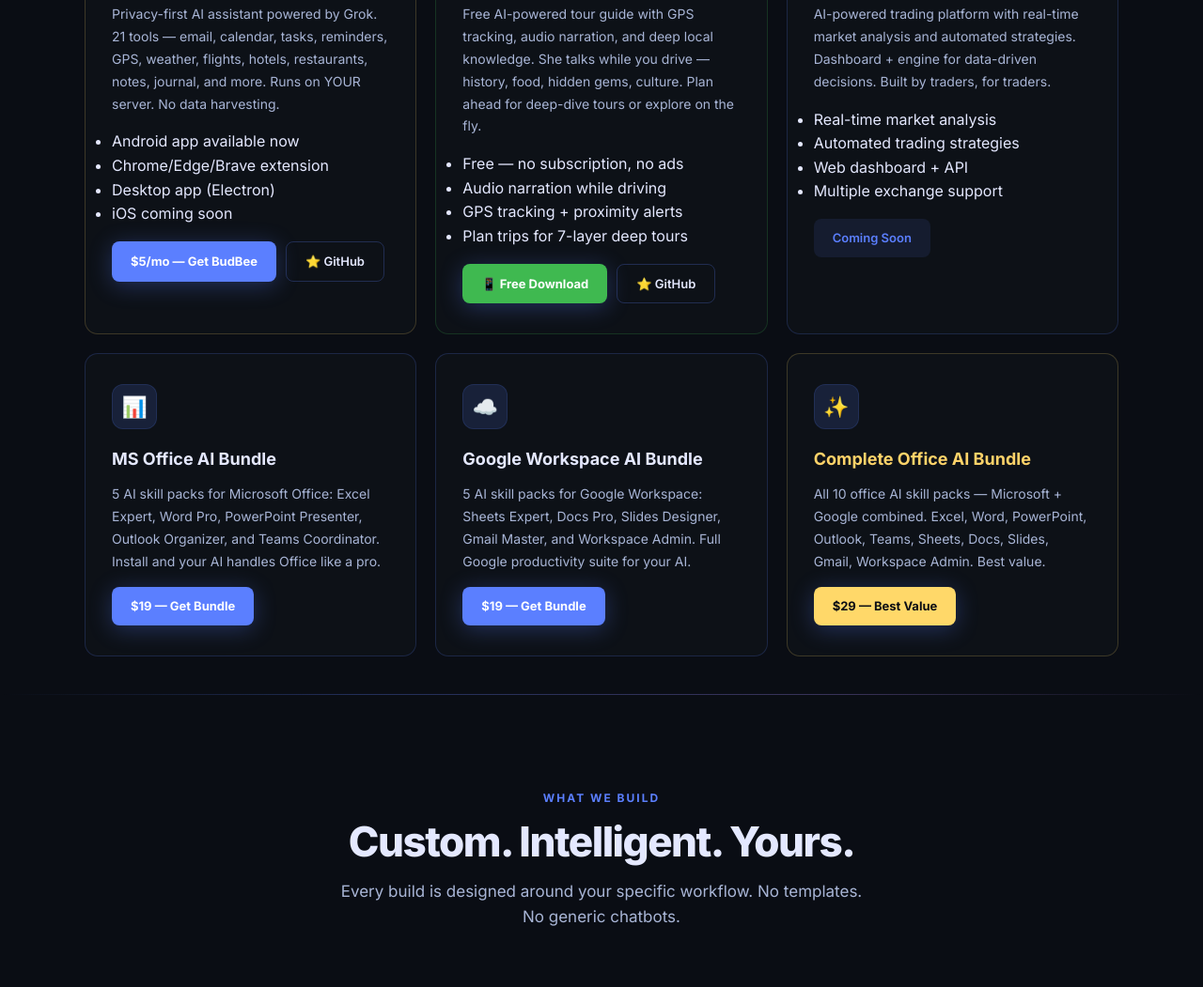
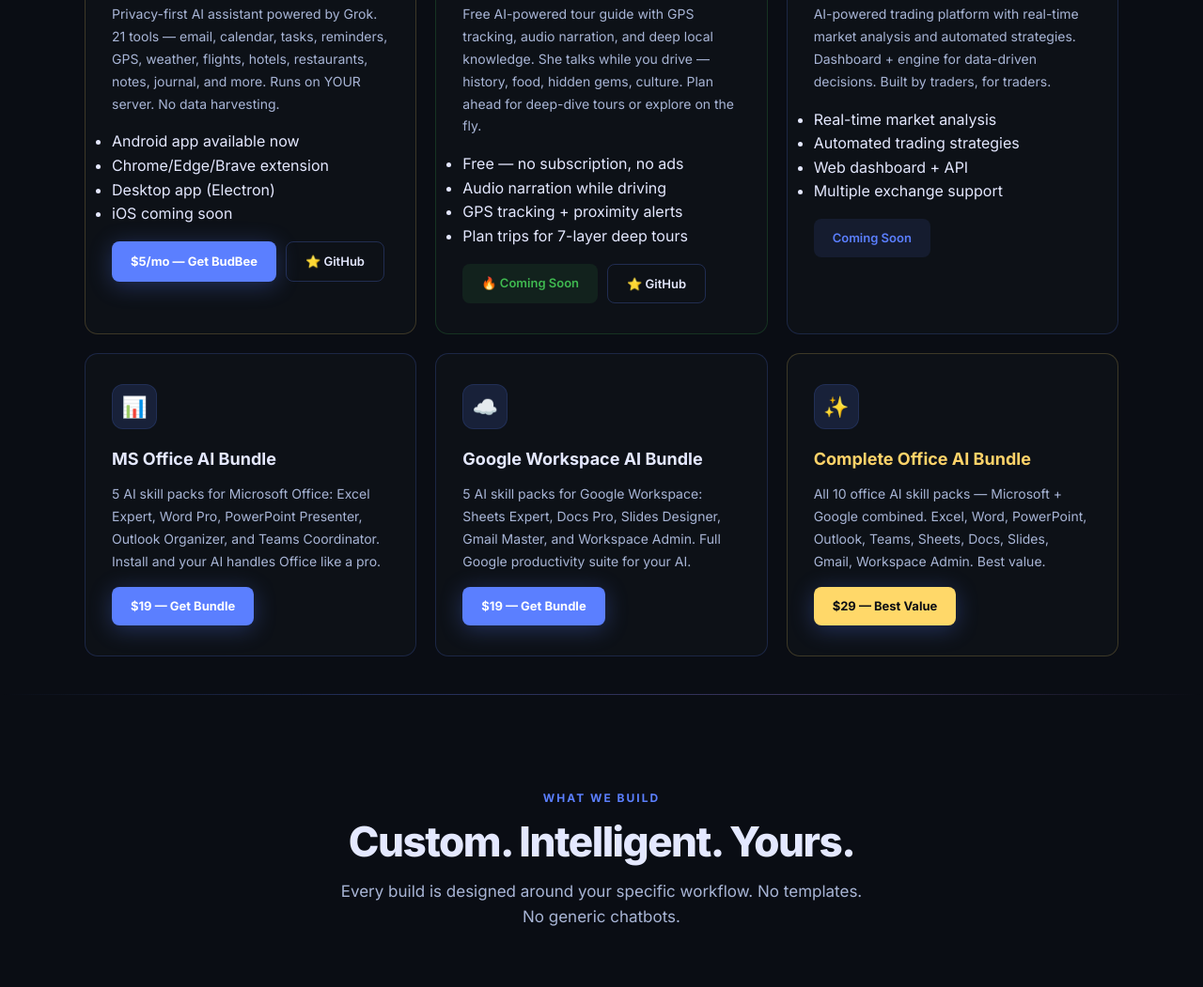
Before and after one commit to TheRefreshCNFT/webot-site, a plain HTML site: page index.html in a window 1280 px wide. Shown: the part 1384-2435 px from the top of the page at 94% size. Drawn offline with Linux system fonts and the light colour scheme.

Commit message:
Toury: change to Coming Soon, keep GitHub link for buzz

```diff
--- a/index.html
+++ b/index.html
@@ -1185,7 +1185,7 @@
             <li>Plan trips for 7-layer deep tours</li>
           </ul>
           <div style="margin-top:16px;display:flex;gap:10px;flex-wrap:wrap">
-            <a href="https://github.com/F5-Products/Toury/releases/latest" class="btn-primary" style="font-size:13px;padding:10px 20px;background:#3fb950">📱 Free Download</a>
+            <span style="display:inline-block;padding:10px 20px;border-radius:8px;background:rgba(63,185,80,0.1);color:#3fb950;font-size:13px;font-weight:600">🔥 Coming Soon</span>
             <a href="https://github.com/F5-Products/Toury" class="btn-secondary" style="font-size:13px;padding:10px 20px">⭐ GitHub</a>
           </div>
         </div>
```
